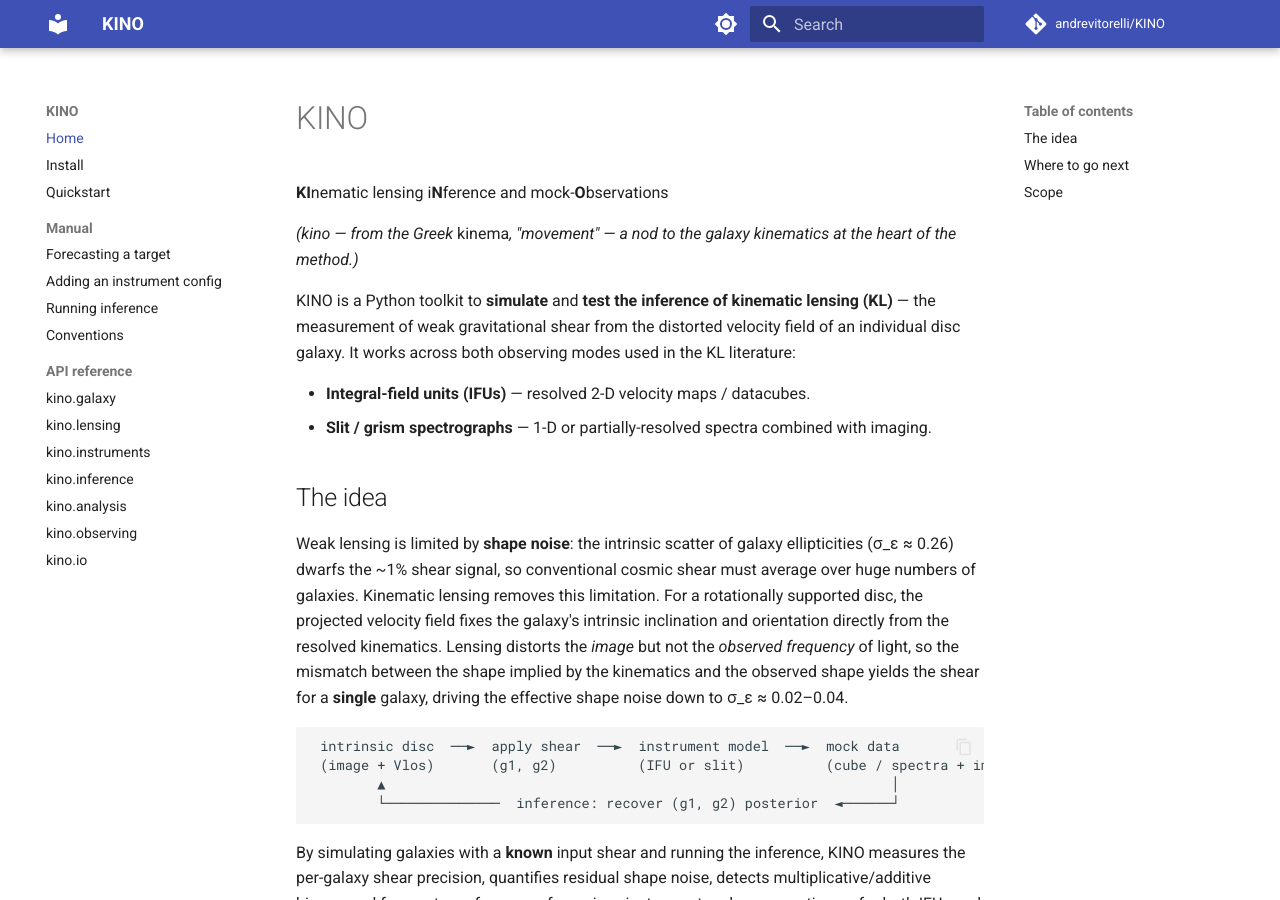
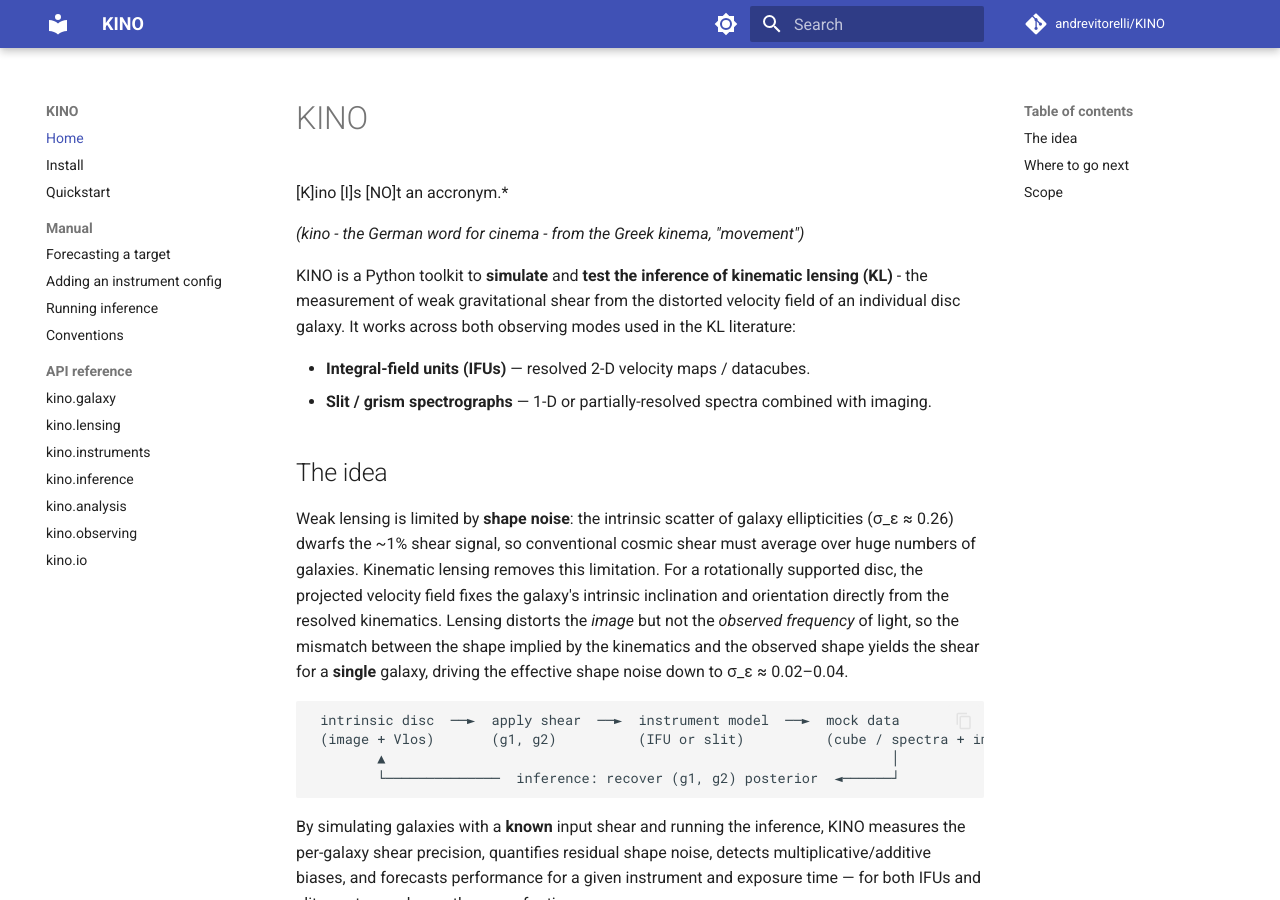
Before and after one commit to andrevitorelli/KINO, an MkDocs documentation site: the page built from docs/index.md, in a window 1280 px wide and 900 px high. Built offline with MkDocs 1.6.1 and Material for MkDocs 9.7.7, drawn with Linux system fonts in a browser that asks for light colours; comment, search, counter and statistics services are not loaded.

Commit message:
Sync docs/index.md with README's actual current name-origin text
docs/index.md had copied the pre-rebase (stale) version of README's
name/etymology lines -- fix it to match README's real current text
(the "KINO Is Not an acronym" joke + the German-cinema etymology),
which arrived via a remote-only commit this branch hadn't rebased onto
yet when the page was first written.

Co-Authored-By: Claude Sonnet 5 <noreply@anthropic.com>
Claude-Session: https://claude.ai/code/session_01MUMuuS1N7iQK3nesnzDPYz

```diff
--- a/docs/index.md
+++ b/docs/index.md
@@ -1,12 +1,11 @@
 # KINO
 
-**KI**nematic lensing i**N**ference and mock-**O**bservations
+[K]ino [I]s [NO]t an accronym.*
 
-*(kino — from the Greek* kinema*, "movement" — a nod to the galaxy kinematics at the
-heart of the method.)*
+*(kino - the German word for cinema - from the Greek *kinema*, "movement")*
 
 KINO is a Python toolkit to **simulate** and **test the inference of
-kinematic lensing (KL)** — the measurement of weak gravitational shear from
+kinematic lensing (KL)** - the measurement of weak gravitational shear from
 the distorted velocity field of an individual disc galaxy. It works across
 both observing modes used in the KL literature:
 
```
